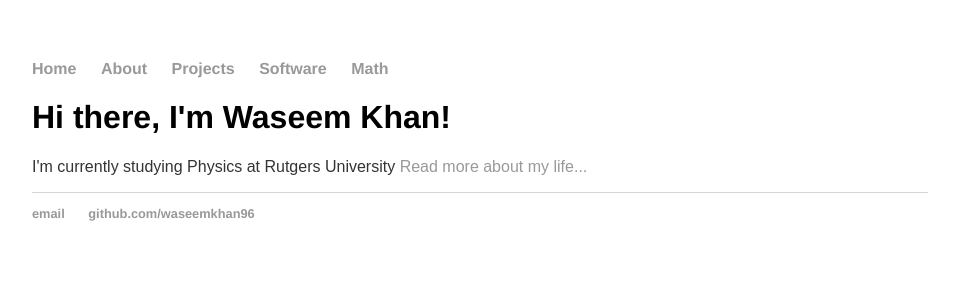
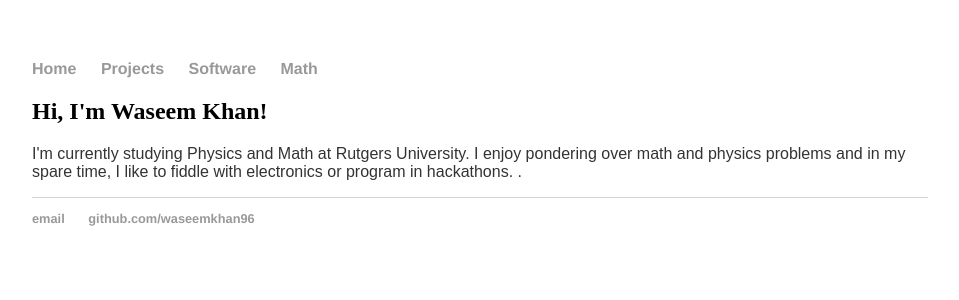
Before and after one commit to wasdkhan/wasdkhan.github.io, a Jekyll site: the page built from index.html, in a window 1280 px wide. Shown: the top 300 px of the page, without its empty margins (160-1119 px from the left). Built offline with Jekyll 4.4.1, drawn with Linux system fonts in a browser that asks for light colours.

Commit message:
delete about page

```diff
--- a/_layouts/default.html
+++ b/_layouts/default.html
@@ -9,7 +9,6 @@
 			<nav>
 	    		<ul>
 	        		<li><a href="/">Home</a></li>
-		        	<li><a href="/about">About</a></li>
 	        		<li><a href="/projects">Projects</a></li>
 	        		<li><a href="/software">Software</a></li>
 	        		<li><a href="/math">Math</a></li>
--- a/index.html
+++ b/index.html
@@ -3,6 +3,6 @@ layout: default
 title: Waseem Khan
 ---
 <div class="blurb">
-	<h1>Hi there, I'm Waseem Khan!</h1>
-	<p>I'm currently studying Physics at Rutgers University <a href="/about">Read more about my life...</a></p>
+	<h2>Hi, I'm Waseem Khan!</h2>
+	<p>I'm currently studying Physics and Math at Rutgers University. I enjoy pondering over math and physics problems and in my spare time, I like to fiddle with electronics or program in hackathons. .</p>
 </div><!-- /.blurb -->
```
Also changed, not shown: about/index.html (deleted, +0 -11 lines).
